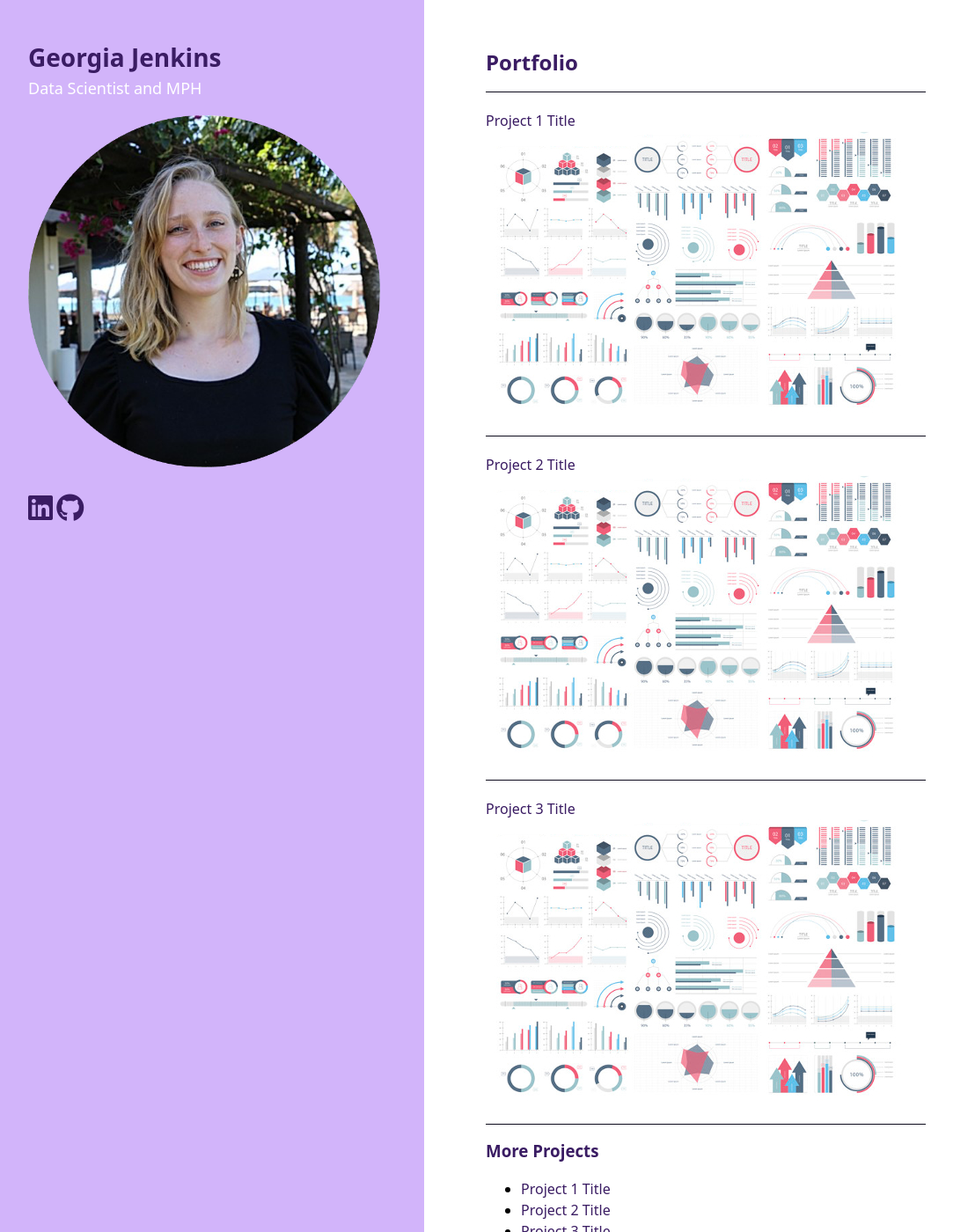
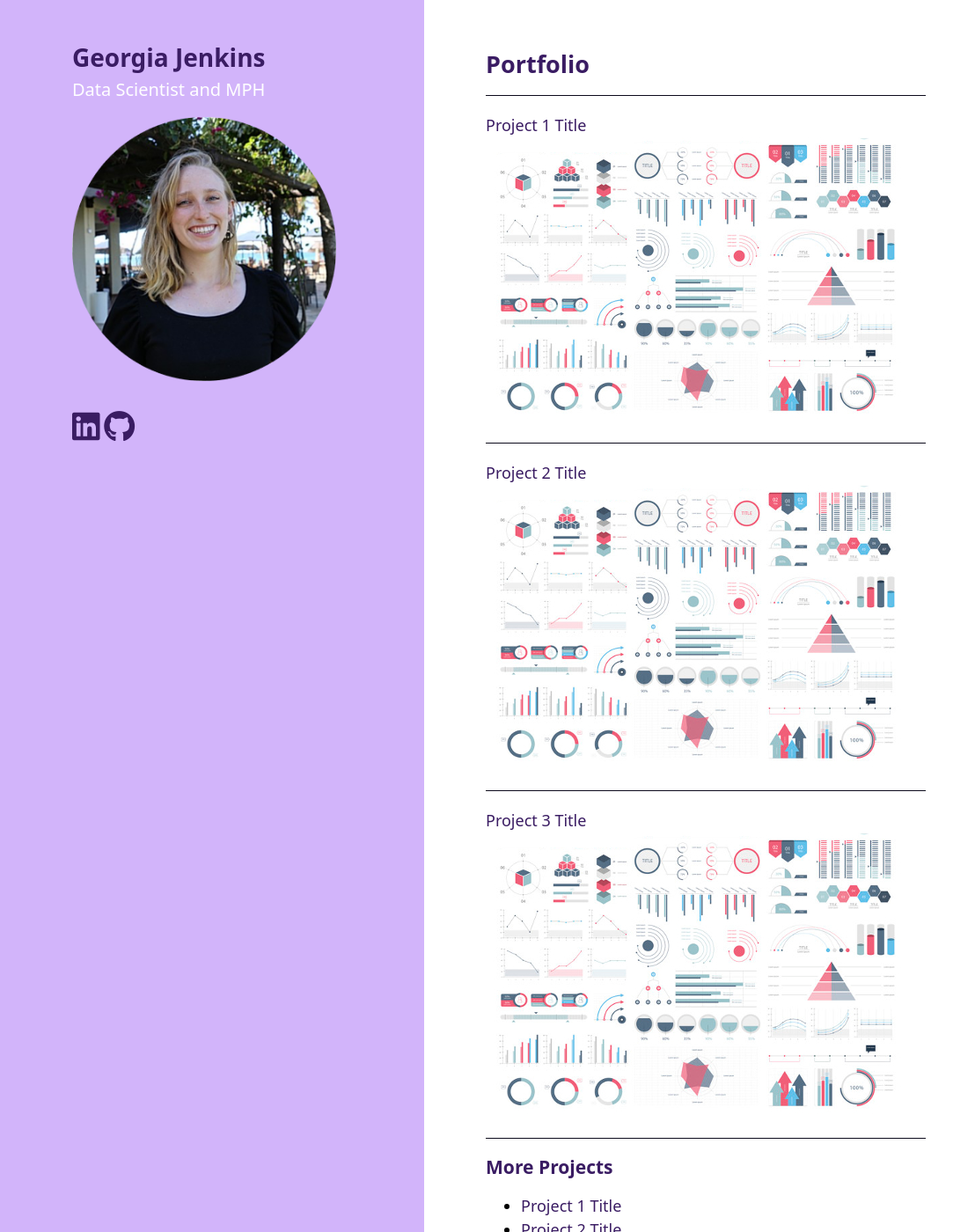
Before and after one commit to geojenk/geojenk.github.io, a Jekyll site: the page built from index.md, in a window 1280 px wide and 1400 px high. Shown: the whole window at 88% size, without its empty margins (18-1101 px from the left). Built offline with Jekyll 4.4.1, drawn with Linux system fonts in a browser that asks for light colours; our own code applies the rules of GitHub Pages for plain Markdown files; a script that is not in the unit is left out.

Commit message:
increase text, decrease photo

```diff
--- a/assets/css/style.css
+++ b/assets/css/style.css
@@ -1,13 +1,13 @@
 body {
   background-color: #FFF; /* white page background */
   padding: 50px;
-  font: 16px/1.5 "Noto Sans", "Helvetica Neue", Helvetica, Arial, sans-serif;
+  font: 18px/1.5 "Noto Sans", "Helvetica Neue", Helvetica, Arial, sans-serif;
   color: #FFF;
   font-weight: 400;
 }
 
 .subtitle {
-  font-size: 18px;
+  font-size: 20px;
   color: #FFF;
   margin-top: -10px;
   margin-bottom: 20px;
@@ -132,7 +132,10 @@ header {
   position: fixed;
   background-color:#d2b4fa; /* or any color you like */
   height: 100%;
-  padding: 50px;
+  padding-top: 50px;
+  padding-left: 100px;
+  padding-right: 100px;
+  padding-bottom: 50px;
   box-sizing: border-box;
   color: white;
 }
```
